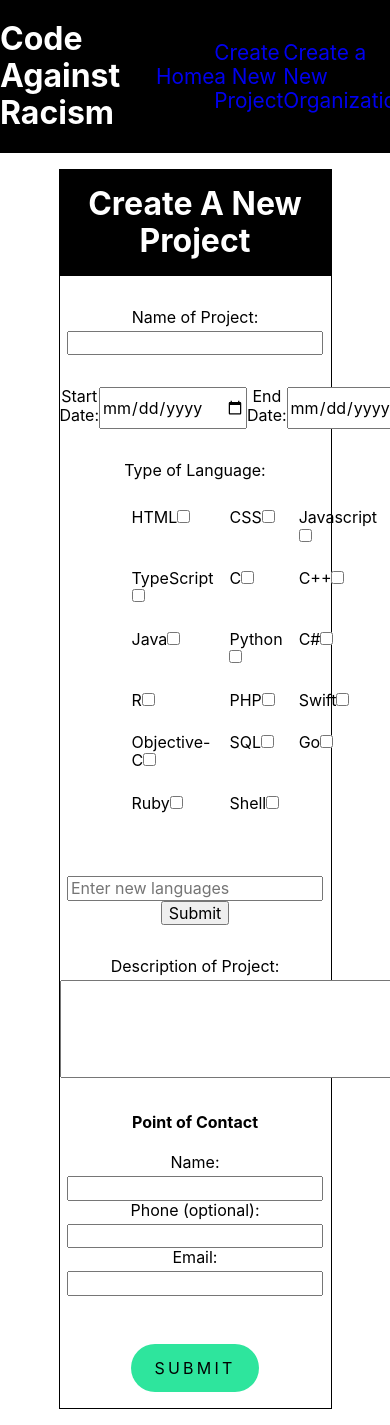
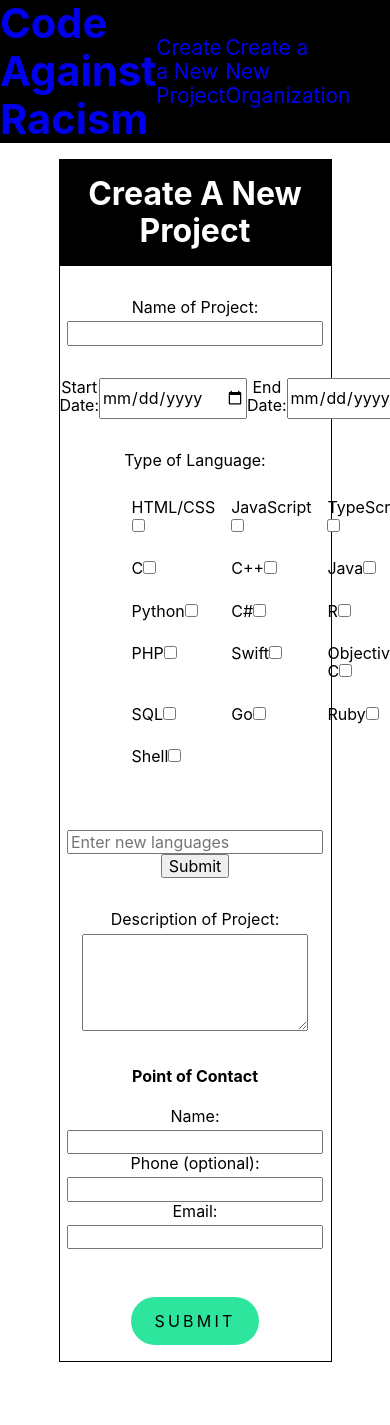
Before and after one commit to CodeAgainstRacism/codeagainstracism.org, a React (Create React App) app in the folder frontend/: page /project/new in a window 390 px wide. Shown: the top 1425 px of the page. After the commit the page ends 1378 px from the top, so only its background shows below. Built offline with nearby package versions, Linux system fonts and the light colour scheme.

Commit message:
Fix login and signup component. Remove AllProjects Component for another branch

```diff
--- a/frontend/src/App.js
+++ b/frontend/src/App.js
@@ -10,7 +10,7 @@ import NewOrganizationForm from "./components/Forms/NewOrganizationForm";
 
 const Header = () => (
   <header className="navbar">
-    <h1 className="nav__brand">Code Against Racism</h1>
+    {/* <h1 className="nav__brand">Code Against Racism</h1> */}
     <div className="nav__links">
       <NavLink
         to="/"
@@ -18,7 +18,7 @@ const Header = () => (
         exact={true}
         className="nav__item"
       >
-        Home
+        <h1 className="nav__brand">Code Against Racism</h1>
       </NavLink>{" "}
       {/*activeClassName is only going to get applied to the link when we're on that page. */}
       <NavLink
--- a/frontend/src/components/Forms/NewProjectForm.jsx
+++ b/frontend/src/components/Forms/NewProjectForm.jsx
@@ -1,9 +1,8 @@
 import React, { Fragment } from "react";
 
 const programmingLanguages = [
-  "HTML",
-  "CSS",
-  "Javascript",
+  "HTML/CSS",
+  "JavaScript",
   "TypeScript",
   "C",
   "C++",
@@ -41,13 +40,13 @@ class NewProjectForm extends React.Component {
             <div className="checkbox-container">
               {programmingLanguages.map((language) => (
                 <div key={language} className="checkbox">
-                  <label htmlFor="chk_aliens">{language}</label>
+                  <label htmlFor={"checkbox_" + language}>{language}</label>
                   <input
-                    key={language}
-                    id="chk_aliens"
+                    // key={language}
+                    id={"checkbox_" + language}
                     type="checkbox"
-                    name="wpuf_post_tags[]"
-                    value="Aliens"
+                    name={"checkbox_" + language}
+                    value={language}
                   />
                 </div>
               ))}
@@ -63,16 +62,16 @@ class NewProjectForm extends React.Component {
           </div>
           <div>
             <label htmlFor="description"> Description of Project:</label>
-            <textarea name="description" id="description" rows="5" cols="33" />
+            <textarea name="description" id="description" rows="5" />
           </div>
           <div>
             <h4> Point of Contact</h4>
-            <label htmlFor="personName">Name:</label>
-            <input type="text" className="personName" />
-            <label htmlFor="personPhoneNumber">Phone (optional):</label>
-            <input type="text" className="personPhoneNumber" />
-            <label htmlFor="personEmail">Email:</label>
-            <input type="text" className="personEmail" />
+            <label htmlFor="contactName">Name:</label>
+            <input type="text" className="contactName" />
+            <label htmlFor="contactPhoneNumber">Phone (optional):</label>
+            <input type="text" className="contactPhoneNumber" />
+            <label htmlFor="contactEmail">Email:</label>
+            <input type="email" className="contactEmail" />
           </div>
           <button className="submit-button">Submit</button>
         </form>
--- a/frontend/src/components/LandingPage/LogIn.jsx
+++ b/frontend/src/components/LandingPage/LogIn.jsx
@@ -7,11 +7,11 @@ class LogIn extends React.Component {
         <form className="auth-form-container">
           <div>
             <label htmlFor="email">Email</label>
-            <input type="string" name="email"></input>
+            <input type="email" name="email"></input>
           </div>
           <div>
             <label htmlFor="password">Password</label>
-            <input type="string" name="password"></input>
+            <input type="password" name="password"></input>
           </div>
           <button className="submit-button">Submit</button>
         </form>
--- a/frontend/src/components/LandingPage/SignUp.jsx
+++ b/frontend/src/components/LandingPage/SignUp.jsx
@@ -11,23 +11,23 @@ class SignUp extends React.Component {
           </div>
           <div>
             <label htmlFor="EIN">EIN (Employer Identification Number):</label>
-            <input type="string" name="EIN"></input>
+            <input type="text" name="EIN"></input>
           </div>
           <div>
             <label htmlFor="phoneNumber">Phone Number:</label>
-            <input type="string" name="phoneNumber"></input>
+            <input type="text" name="phoneNumber"></input>
           </div>
           <div>
             <label htmlFor="email">Email</label>
-            <input type="string" name="email"></input>
+            <input type="email" name="email"></input>
           </div>
           <div>
             <label htmlFor="password">Password</label>
-            <input type="string" name="password"></input>
+            <input type="password" name="password"></input>
           </div>
           <div>
             <label htmlFor="confirm-password">Confirm Password</label>
-            <input type="string" name="confirm-password"></input>
+            <input type="password" name="confirm-password"></input>
           </div>
           <div>
             <label htmlFor="description">Description of Organization:</label>
```
Also changed, not shown: frontend/src/components/Projects/AllProjects.jsx (deleted, +0 -33 lines).
